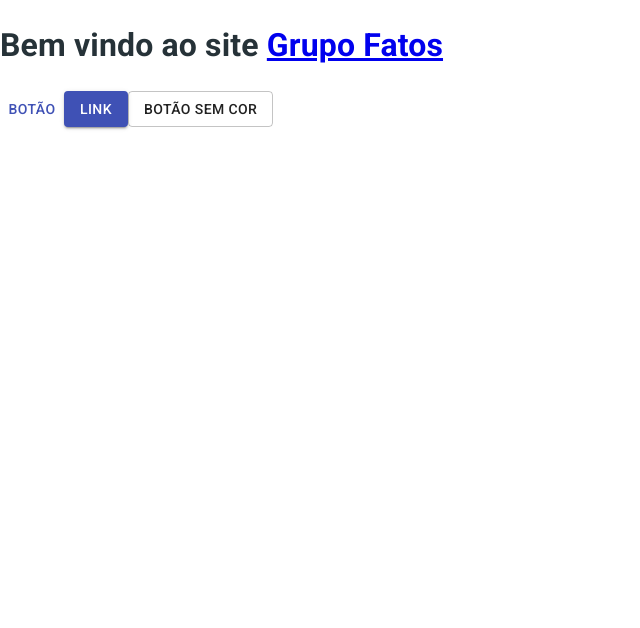
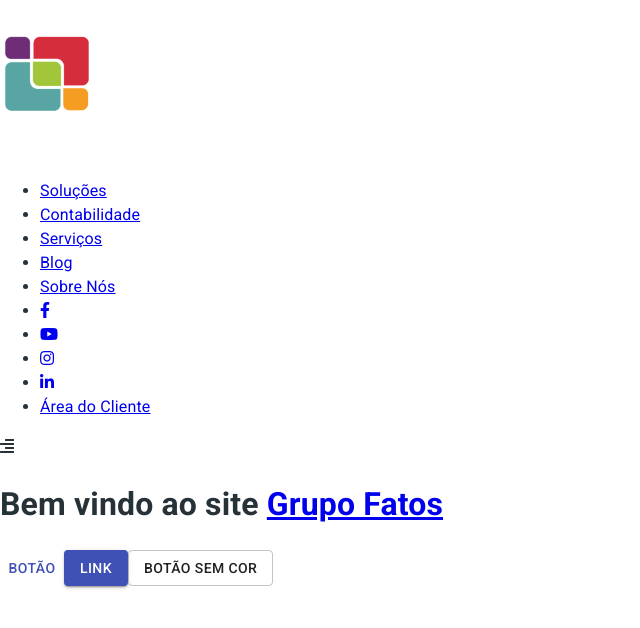
Before and after one commit to Akastro/GrupoFatos, a Next.js app: page / in a window 1280 px wide. Shown: the top 628 px of the page, without its empty margins (0-640 px from the left). Built offline with nearby package versions, Linux system fonts and the light colour scheme.

Commit message:
98° commit

```diff
--- a/src/pages/index.js
+++ b/src/pages/index.js
@@ -1,11 +1,12 @@
 import React from 'react';
-import {Button} from '@material-ui/core'
+import {Button} from '@material-ui/core';
+import Menu from '../components/Menu';
 
 
 export default function Home() {
   return (
     <div>
-
+          <Menu />
         <h1>
           Bem vindo ao site  <a href="https://grupofatos.com.br">Grupo Fatos</a>
         </h1>
```
Also changed, not shown: src/components/Footer.js (renamed from components/Footer.js), src/components/Menu.js (renamed from components/Menu.js), src/components/PrimeiraDobra.js (renamed from components/PrimeiraDobra.js).
